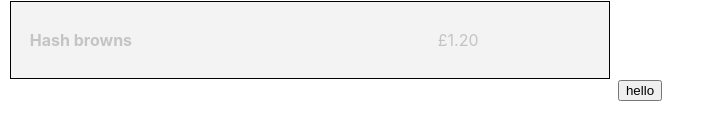
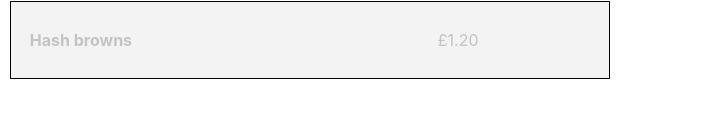
Before and after one commit to liamr91/winning-cart, a React (Create React App) app: page / in a window 1280 px wide. Shown: the part 381-520 px from the top of the page, without its empty margins (0-715 px from the left). Built offline with nearby package versions, Linux system fonts and the light colour scheme.

Commit message:
update totals

```diff
--- a/src/App.js
+++ b/src/App.js
@@ -44,12 +44,14 @@ function App() {
   }
 
   const calculateTotal = () => {
-    const totals = productList.map(product => product.price)
+    const totals = productList.map(product => {
+      if(!product.paid) return product.price
+    })
     return totals.reduce(calculation)
   }
 
   const calculateSplitTotal = () => {
-    const splitTotals = productList.map( product => {
+    const splitTotals = productList.map(product => {
       if(product.selected) return product.price
     })
 
@@ -71,7 +73,6 @@ function App() {
   return (
     <div className="App">
       <List products={list} splitPayment={splitPayment} updateItems={updateProducts}/>
-      <button onClick={handleClickSplitPayment}>hello</button>
     </div>
   );
 }
```
